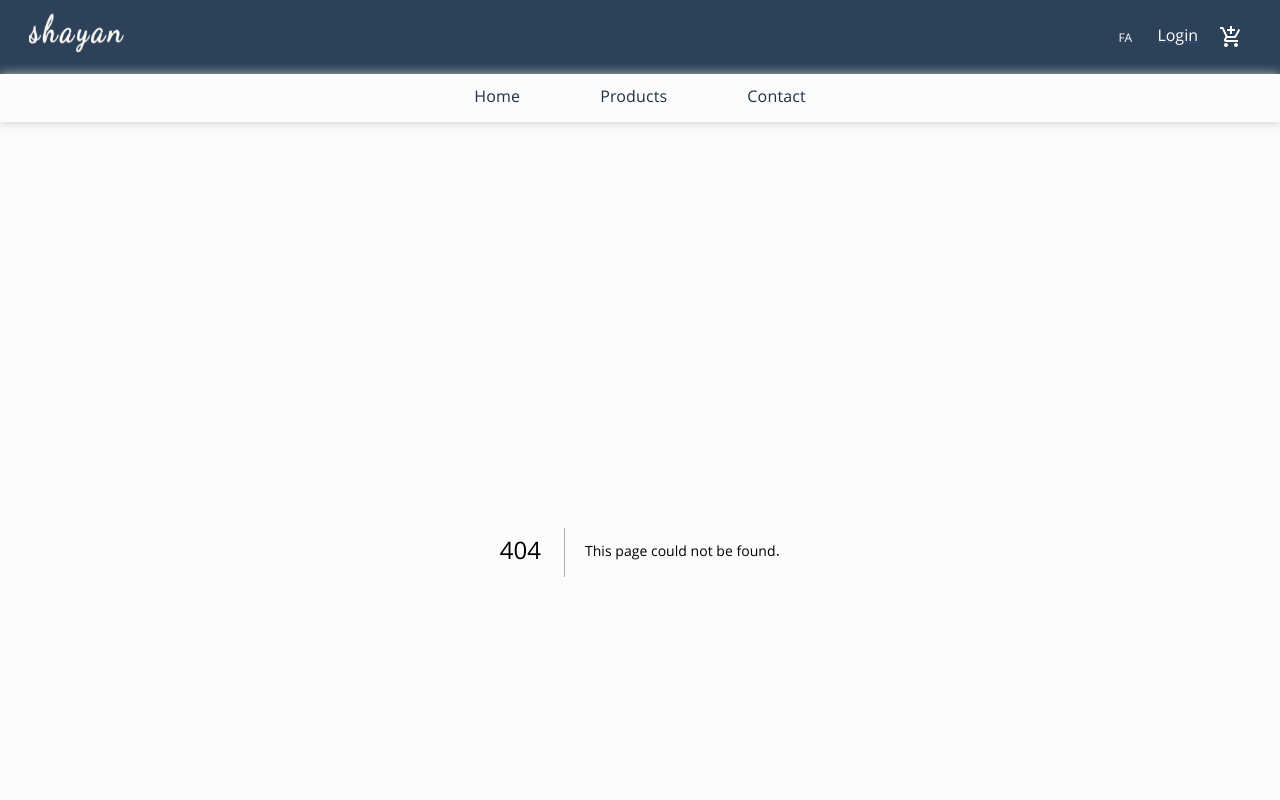
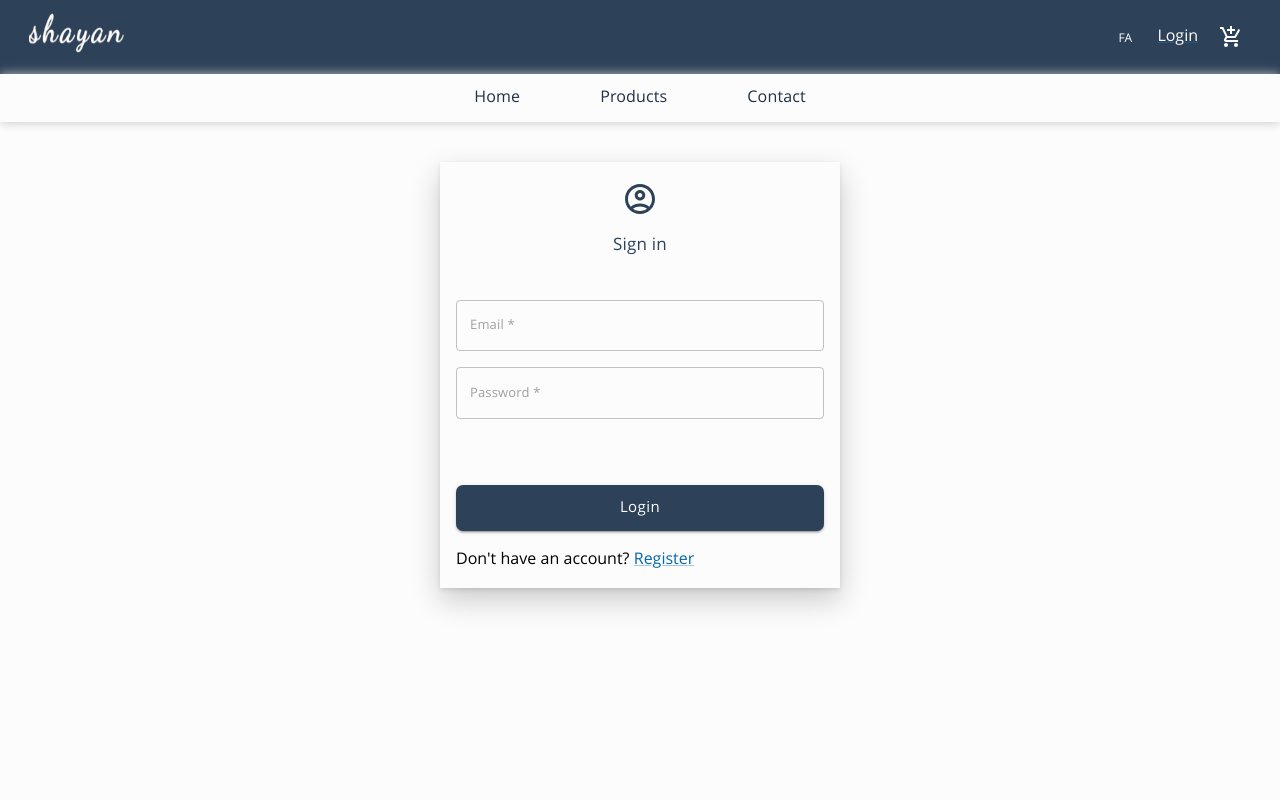
Before and after one commit to shayan-payandeh/E-Commerce_Front, a Next.js app: page /login in a window 1280 px wide. Before the commit this address had no page. Shown: the top 800 px of the page. Built offline with nearby package versions, Linux system fonts and the light colour scheme; what next-redux-wrapper would draw is missing.

Commit message:
login.js

```diff
--- /dev/null
+++ b/pages/login.js
@@ -0,0 +1,218 @@
+import {
+  Button,
+  List,
+  ListItem,
+  TextField,
+  Typography,
+  Link,
+  CircularProgress,
+} from '@mui/material';
+import NextLink from 'next/link';
+import { useContext, useEffect, useState } from 'react';
+import { useRouter } from 'next/router';
+import { Store } from '@/utils/Store';
+import { Controller, useForm } from 'react-hook-form';
+import { useSnackbar } from 'notistack';
+import styles from '@/styles/Login.module.scss';
+import { AccountCircleOutlined } from '@mui/icons-material';
+import { userUrl, loginUrl, registerUrl, api } from '@/utils/values';
+import { getError } from '@/utils/getError';
+import { apiCall } from '@/utils/apiCall';
+import axios from 'axios';
+
+function Login() {
+  const {
+    handleSubmit,
+    control,
+    formState: { errors },
+  } = useForm();
+  const [progressFlag, setProgressFlag] = useState(false);
+  const { enqueueSnackbar, closeSnackbar } = useSnackbar();
+  const router = useRouter();
+  const { redirect } = router.query;
+  const { state, dispatch } = useContext(Store);
+  const { userInfo } = state;
+  const [language, setLanguage] = useState('');
+
+  useEffect(() => {
+    setLanguage(state.language);
+    if (userInfo) {
+      router.push('/');
+    }
+  }, []);
+
+  const submitHandler = async ({ email, password }) => {
+    const message =
+      language === 'English' ? 'Success Login' : 'به فروشگاه ما خوش آمدید';
+    closeSnackbar();
+    setProgressFlag(true);
+
+    const response = await axios.post(`${api}${userUrl}${loginUrl}`, {
+      email,
+      password,
+    });
+    if (response && response.data) {
+      enqueueSnackbar(message, { variant: 'success' });
+      dispatch({ type: 'USER_LOGIN', payload: response.data });
+      router.push(redirect || '/');
+      setProgressFlag(false);
+    } else {
+      setProgressFlag(false);
+      enqueueSnackbar(getError(response, language), { variant: 'error' });
+    }
+  };
+
+  return (
+    <>
+      <form
+        onSubmit={handleSubmit(submitHandler)}
+        className={styles.loginForm}
+        dir={language === 'English' ? 'ltr' : 'rtl'}
+      >
+        <List>
+          <ListItem>
+            <AccountCircleOutlined className={styles.icon} />
+          </ListItem>
+          <ListItem>
+            <Typography className={styles.title}>
+              <span>{language === 'English' ? 'Sign in' : 'ورود به سایت'}</span>
+            </Typography>
+          </ListItem>
+          <br />
+          <ListItem>
+            <Controller
+              name="email"
+              rules={{
+                required: true,
+                pattern: /^[a-z0-9._%+-]+@[a-z0-9.-]+\.[a-z]{2,4}$/,
+              }}
+              control={control}
+              render={({ field }) => (
+                <TextField
+                  variant="outlined"
+                  fullWidth
+                  id="email"
+                  placeholder={language === 'English' ? 'Email *' : 'ایمیل'}
+                  inputProps={{
+                    type: 'email',
+                    style: { fontSize: '13px' },
+                  }}
+                  // onChange={(e) => setEmail(e.target.value)}
+                  error={Boolean(errors.email)}
+                  helperText={
+                    language === 'English'
+                      ? errors.email
+                        ? errors.email.type === 'pattern'
+                          ? 'Email is not valid'
+                          : 'Email is Required'
+                        : ''
+                      : errors.email
+                      ? errors.email.type === 'pattern'
+                        ? 'ایمیل معتبر نیست'
+                        : 'ایمیل الزامی است'
+                      : ''
+                  }
+                  FormHelperTextProps={{
+                    style: { textAlign: 'start' },
+                  }}
+                  {...field}
+                ></TextField>
+              )}
+            />
+          </ListItem>
+          <ListItem>
+            <Controller
+              name="password"
+              rules={{ required: true, minLength: 6 }}
+              control={control}
+              render={({ field }) => (
+                <TextField
+                  variant="outlined"
+                  fullWidth
+                  id="password"
+                  placeholder={
+                    language === 'English' ? 'Password *' : 'رمز عبور'
+                  }
+                  inputProps={{
+                    type: 'password',
+                    style: { fontSize: '13px' },
+                  }}
+                  error={Boolean(errors.password)}
+                  helperText={
+                    language === 'English'
+                      ? errors.password
+                        ? errors.password.type === 'minLength'
+                          ? 'Password minLength more than 5'
+                          : 'Password is required'
+                        : ''
+                      : errors.password
+                      ? errors.password.type === 'minLength'
+                        ? 'رمز عبور کوتاه است'
+                        : 'رمز عبور الزامی است'
+                      : ''
+                  }
+                  FormHelperTextProps={{
+                    style: { textAlign: 'start' },
+                  }}
+                  {...field}
+                ></TextField>
+              )}
+            />
+          </ListItem>
+          <br />
+          <br />
+          <ListItem>
+            <Button
+              className={styles.loginButton}
+              variant="contained"
+              type="submit"
+              fullWidth
+            >
+              <span>{language === 'English' ? 'Login' : 'ورود'}</span>
+              {progressFlag && (
+                <CircularProgress
+                  size={30}
+                  style={{
+                    color: '#038abb',
+                    position: 'absolute',
+                    top: '50%',
+                    left: '50%',
+                    marginTop: '-12px',
+                    marginLeft: '-12px',
+                  }}
+                />
+              )}
+            </Button>
+          </ListItem>
+          <ListItem dir={language === 'English' ? 'ltr' : 'rtl'}>
+            <span>
+              {language === 'English'
+                ? " Don't have an account?"
+                : 'حساب کاربری ندارید ؟'}
+            </span>
+            &nbsp;
+            <NextLink
+              href={
+                redirect
+                  ? `${registerUrl}?redirect=${redirect}`
+                  : `${registerUrl}`
+              }
+              passHref
+            >
+              <Link style={{ color: '#0667a9' }}>
+                <span>{language === 'English' ? 'Register' : 'ثبت نام'}</span>
+              </Link>
+            </NextLink>
+          </ListItem>
+        </List>
+      </form>
+    </>
+  );
+}
+
+export default Login;
+
+// Login.noLayout = true;
+// Login.getLayout = function (page) {
+//   return <>{page}</>;
+// };
```
